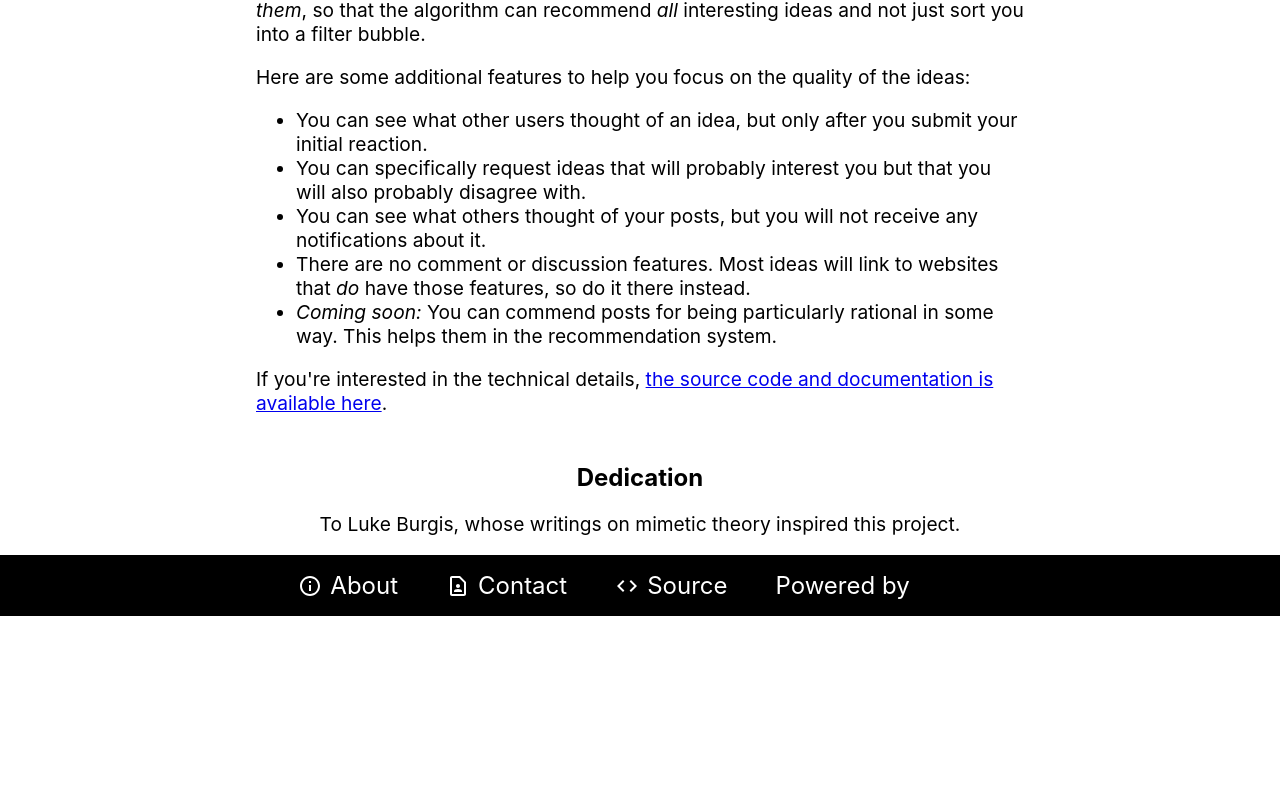
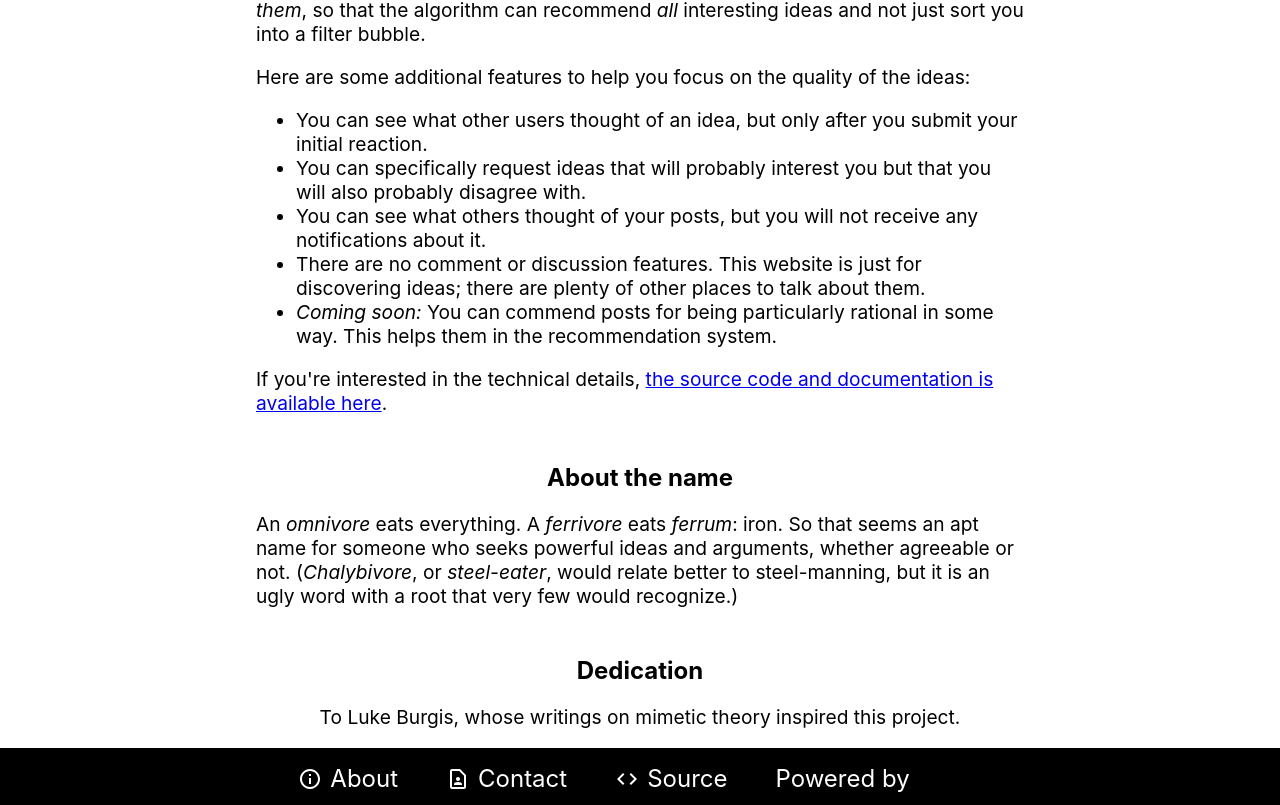
Before and after one commit to Lactantius/ferrivore-frontend, a React (Create React App) app: page /about in a window 1280 px wide. Shown: the part 486-1291 px from the top of the page. Before the commit the page ends 1102 px from the top, so only its background shows below. Built offline with nearby package versions, Linux system fonts and the light colour scheme; no server answers; some icons are missing.

Commit message:
Explain the name of the project

```diff
--- a/src/AboutPage.tsx
+++ b/src/AboutPage.tsx
@@ -34,8 +34,9 @@ function AboutPage(): JSX.Element {
             receive any notifications about it.
           </li>
           <li>
-            There are no comment or discussion features. Most ideas will link to
-            websites that <i>do</i> have those features, so do it there instead.
+            There are no comment or discussion features. This website is just
+            for discovering ideas; there are plenty of other places to talk
+            about them.
           </li>
           <li>
             <i>Coming soon:</i> You can commend posts for being particularly
@@ -50,6 +51,15 @@ function AboutPage(): JSX.Element {
         </a>
         .
       </p>
+      <h2>About the name</h2>
+      <p>
+        An <i>omnivore</i> eats everything. A <i>ferrivore</i> eats{" "}
+        <i>ferrum</i>: iron. So that seems an apt name for someone who seeks
+        powerful ideas and arguments, whether agreeable or not. (
+        <i>Chalybivore</i>, or <i>steel-eater</i>, would relate better to
+        steel-manning, but it is an ugly word with a root that very few would
+        recognize.)
+      </p>
       <h2>Dedication</h2>
       <p className="AboutPage-centered">
         To Luke Burgis, whose writings on mimetic theory inspired this project.
```
Also changed, not shown: 1 other file (tests, documents, lock files or other folders).
